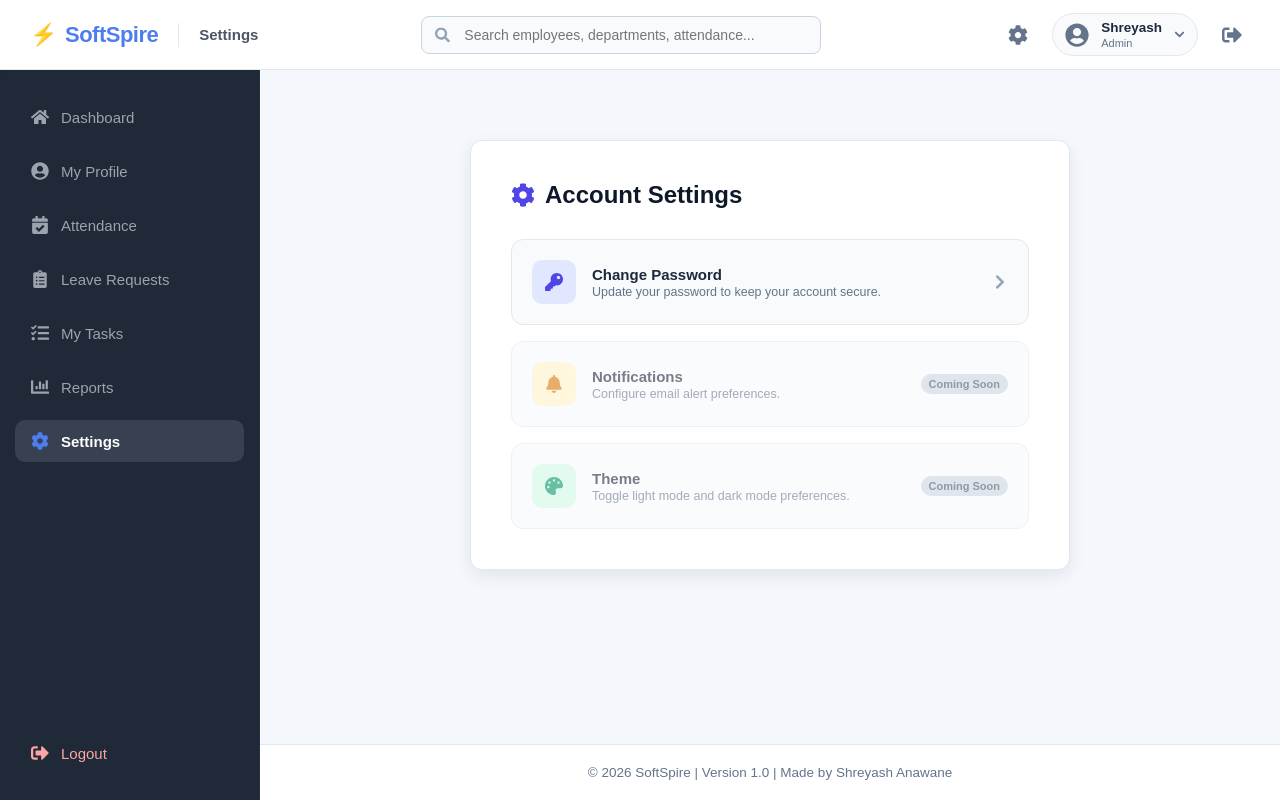
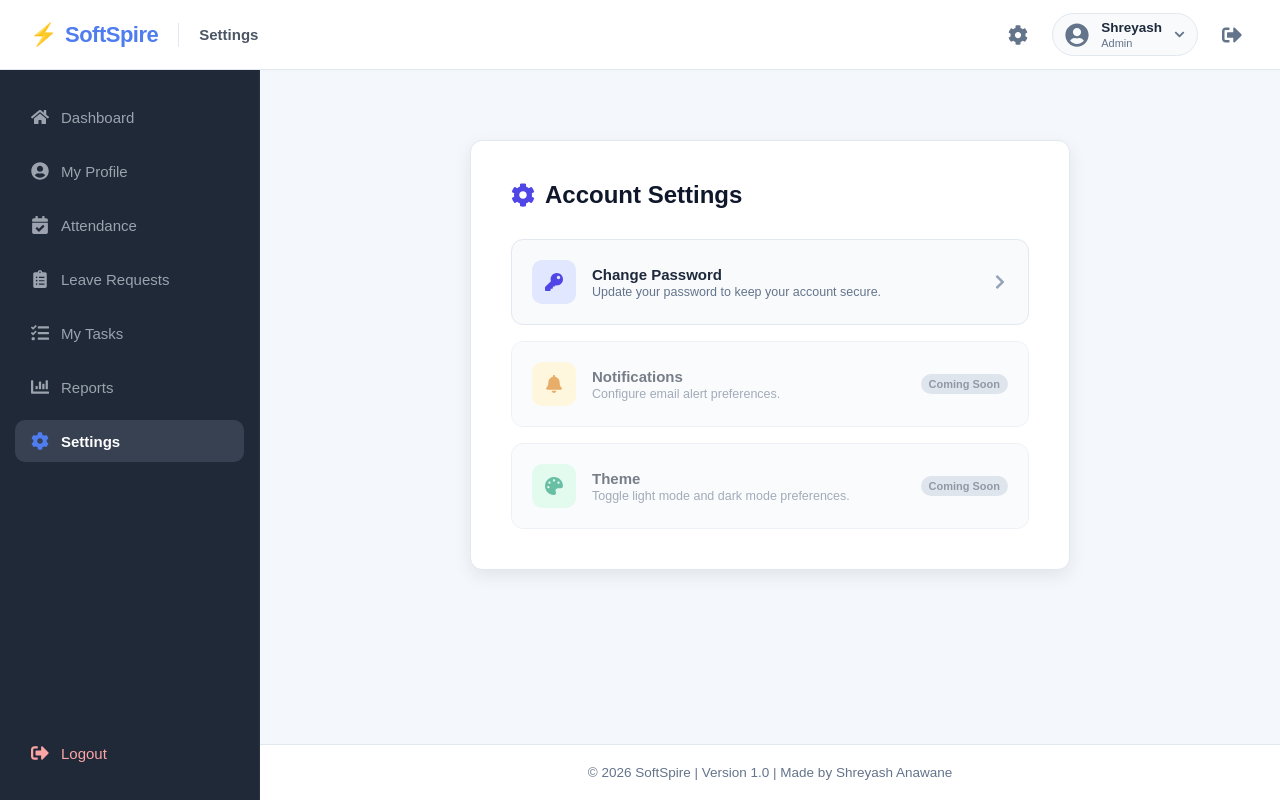
Before and after one commit to BBSHREY247/Staffspire-Project, a React (Vite) app in the folder frontend/: page /settings in a window 1280 px wide. Built offline with nearby package versions, Linux system fonts and the light colour scheme.

Commit message:
small change in header

```diff
--- a/frontend/src/pages/layouts/Header.jsx
+++ b/frontend/src/pages/layouts/Header.jsx
@@ -62,7 +62,7 @@ function Header() {
             </div>
 
             {/* Center Search Bar */}
-            <div className="header-center">
+            {/* <div className="header-center">
                 <div className="search-container">
                     <FaSearch />
                     <input
@@ -71,7 +71,7 @@ function Header() {
                         placeholder="Search employees, departments, attendance..."
                     />
                 </div>
-            </div>
+            </div> */}
 
             {/* Right Side Actions */}
             <div className="header-right">
```
